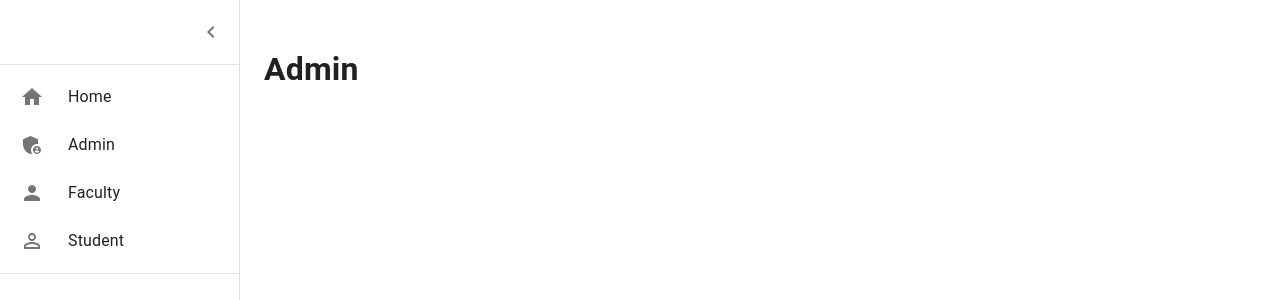
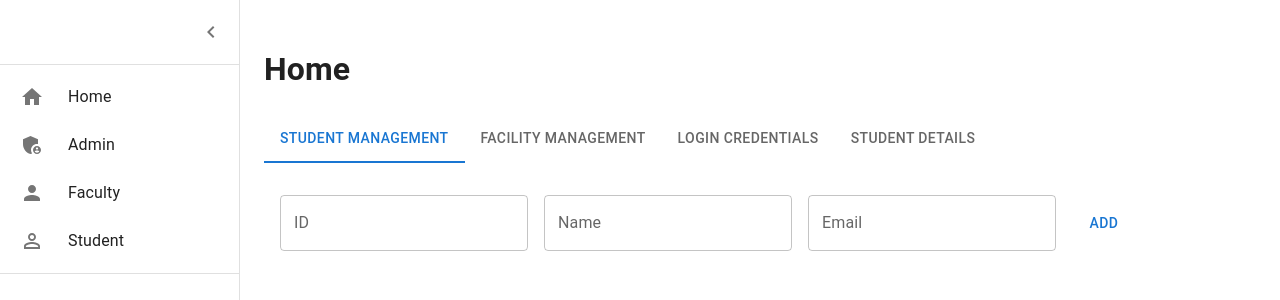
Before and after one commit to Project-Dharani/Admin, a React (Create React App) app in the folder client/: page /Admin in a window 1280 px wide. Shown: the top 300 px of the page. Built offline with nearby package versions, Linux system fonts and the light colour scheme.

Commit message:
Admin update

```diff
--- a/client/src/pages/Admin.js
+++ b/client/src/pages/Admin.js
@@ -1,14 +1,208 @@
-import { Box } from "@mui/material";
-import React from "react";
+import {
+  Box,
+  Tab,
+  Tabs,
+  Table,
+  TableContainer,
+  TableHead,
+  TableRow,
+  TableCell,
+  TableBody,
+  TextField,
+  Button,
+  IconButton,
+} from "@mui/material";
+import React, { useState } from "react";
 import Sidenav from "../Sidenav";
 
 export default function Admin() {
+  const [activeTab, setActiveTab] = useState(0);
+  const [students, setStudents] = useState([]);
+  const [newStudent, setNewStudent] = useState({ id: "", name: "", email: "" });
+  const [editMode, setEditMode] = useState(false);
+  const [editStudent, setEditStudent] = useState({
+    id: "",
+    name: "",
+    email: "",
+  });
+
+  const handleTabChange = (event, newValue) => {
+    setActiveTab(newValue);
+  };
+
+  const handleAddStudent = () => {
+    if (newStudent.id && newStudent.name && newStudent.email) {
+      setStudents([...students, newStudent]);
+      setNewStudent({ id: "", name: "", email: "" });
+    }
+  };
+
+  const handleDeleteStudent = (studentId) => {
+    setStudents(students.filter((student) => student.id !== studentId));
+  };
+
+  const handleEditStudent = (student) => {
+    setEditMode(true);
+    setEditStudent(student);
+  };
+
+  const handleUpdateStudent = () => {
+    if (editStudent.id && editStudent.name && editStudent.email) {
+      setStudents(
+        students.map((student) => {
+          if (student.id === editStudent.id) {
+            return editStudent;
+          }
+          return student;
+        })
+      );
+      setEditMode(false);
+      setEditStudent({ id: "", name: "", email: "" });
+    }
+  };
+
+  const handleCancelEdit = () => {
+    setEditMode(false);
+    setEditStudent({ id: "", name: "", email: "" });
+  };
+
   return (
     <>
-      <Box sx={{ display: " flex" }}>
+      <Box sx={{ display: "flex" }}>
         <Sidenav />
         <Box component="main" sx={{ flexGrow: 1, p: 3 }}>
-          <h1>Admin</h1>
+          <h1>Home</h1>
+          <Box sx={{ width: "100%" }}>
+            <Tabs value={activeTab} onChange={handleTabChange}>
+              <Tab label="Student Management" />
+              <Tab label="Facility Management" />
+              <Tab label="Login Credentials" />
+              <Tab label="Student Details" />
+            </Tabs>
+            <Box
+              sx={{
+                bgcolor: "background.paper",
+                minHeight: 200,
+                p: 2,
+                mt: 2,
+              }}
+            >
+              {activeTab === 0 && (
+                <>
+                  {editMode ? (
+                    <Box
+                      sx={{
+                        display: "flex",
+                        alignItems: "center",
+                        gap: "1rem",
+                      }}
+                    >
+                      <TextField
+                        label="ID"
+                        value={editStudent.id}
+                        onChange={(e) =>
+                          setEditStudent({ ...editStudent, id: e.target.value })
+                        }
+                      />
+                      <TextField
+                        label="Name"
+                        value={editStudent.name}
+                        onChange={(e) =>
+                          setEditStudent({
+                            ...editStudent,
+                            name: e.target.value,
+                          })
+                        }
+                      />
+                      <TextField
+                        label="Email"
+                        value={editStudent.email}
+                        onChange={(e) =>
+                          setEditStudent({
+                            ...editStudent,
+                            email: e.target.value,
+                          })
+                        }
+                      />
+                      <Button onClick={handleUpdateStudent}>Update</Button>
+                      <Button onClick={handleCancelEdit}>Cancel</Button>
+                    </Box>
+                  ) : (
+                    <Box
+                      sx={{
+                        display: "flex",
+                        alignItems: "center",
+                        gap: "1rem",
+                      }}
+                    >
+                      <TextField
+                        label="ID"
+                        value={newStudent.id}
+                        onChange={(e) =>
+                          setNewStudent({ ...newStudent, id: e.target.value })
+                        }
+                      />
+                      <TextField
+                        label="Name"
+                        value={newStudent.name}
+                        onChange={(e) =>
+                          setNewStudent({ ...newStudent, name: e.target.value })
+                        }
+                      />
+                      <TextField
+                        label="Email"
+                        value={newStudent.email}
+                        onChange={(e) =>
+                          setNewStudent({
+                            ...newStudent,
+                            email: e.target.value,
+                          })
+                        }
+                      />
+                      <Button onClick={handleAddStudent}>Add</Button>
+                    </Box>
+                  )}
+                </>
+              )}
+              {activeTab === 1 && <p>Content for Facility Management</p>}
+              {activeTab === 2 && <p>Content for Login Credentials</p>}
+              {activeTab === 3 && (
+                <TableContainer>
+                  <Table>
+                    <TableHead>
+                      <TableRow>
+                        <TableCell>ID</TableCell>
+                        <TableCell>Name</TableCell>
+                        <TableCell>Email</TableCell>
+                        <TableCell>Action</TableCell>
+                      </TableRow>
+                    </TableHead>
+                    <TableBody>
+                      {students.map((student) => (
+                        <TableRow key={student.id}>
+                          <TableCell>{student.id}</TableCell>
+                          <TableCell>{student.name}</TableCell>
+                          <TableCell>{student.email}</TableCell>
+                          <TableCell>
+                            <IconButton
+                              onClick={() => handleEditStudent(student)}
+                            >
+                              Edit
+                            </IconButton>
+                            <IconButton
+                              onClick={() => handleDeleteStudent(student.id)}
+                            >
+                              Delete
+                            </IconButton>
+                          </TableCell>
+                        </TableRow>
+                      ))}
+                    </TableBody>
+                  </Table>
+                </TableContainer>
+              )}
+            </Box>
+          </Box>
         </Box>
       </Box>
     </>
```
Also changed, not shown: 1 other file (tests, documents, lock files or other folders).
